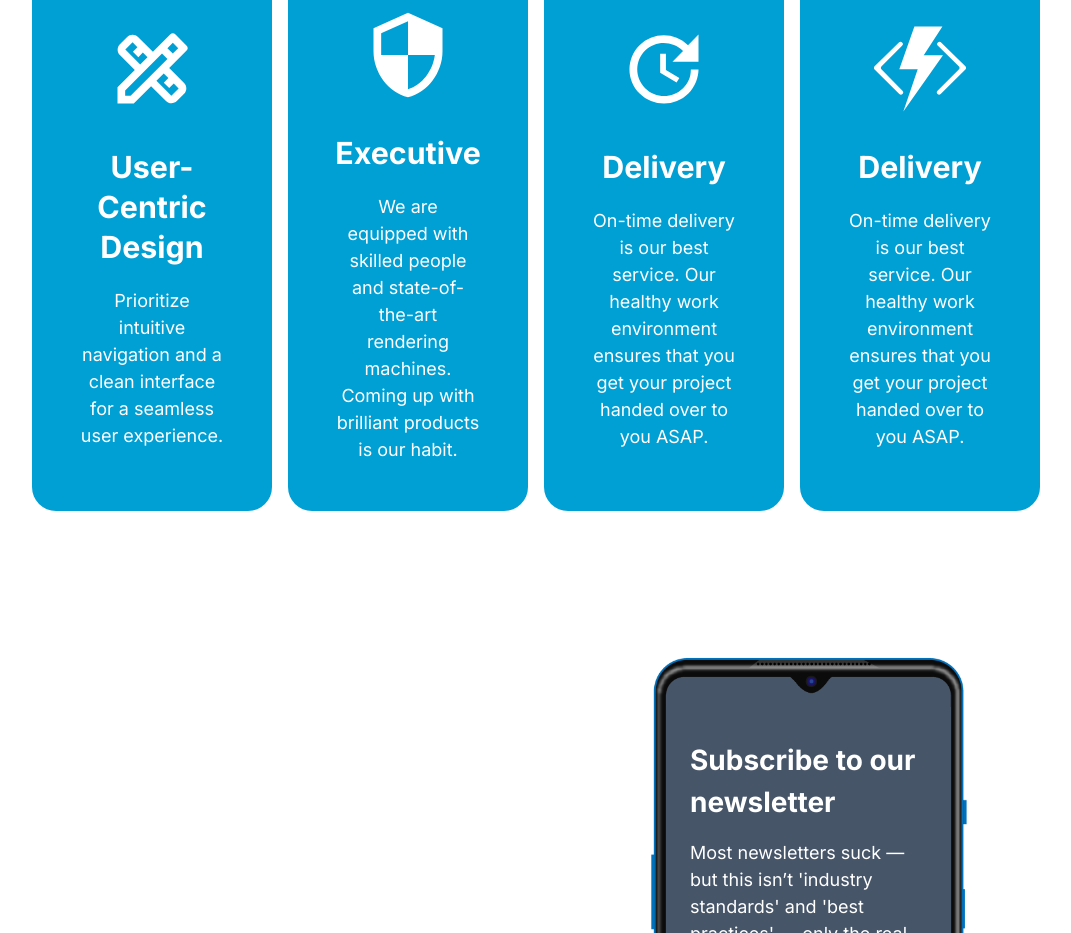
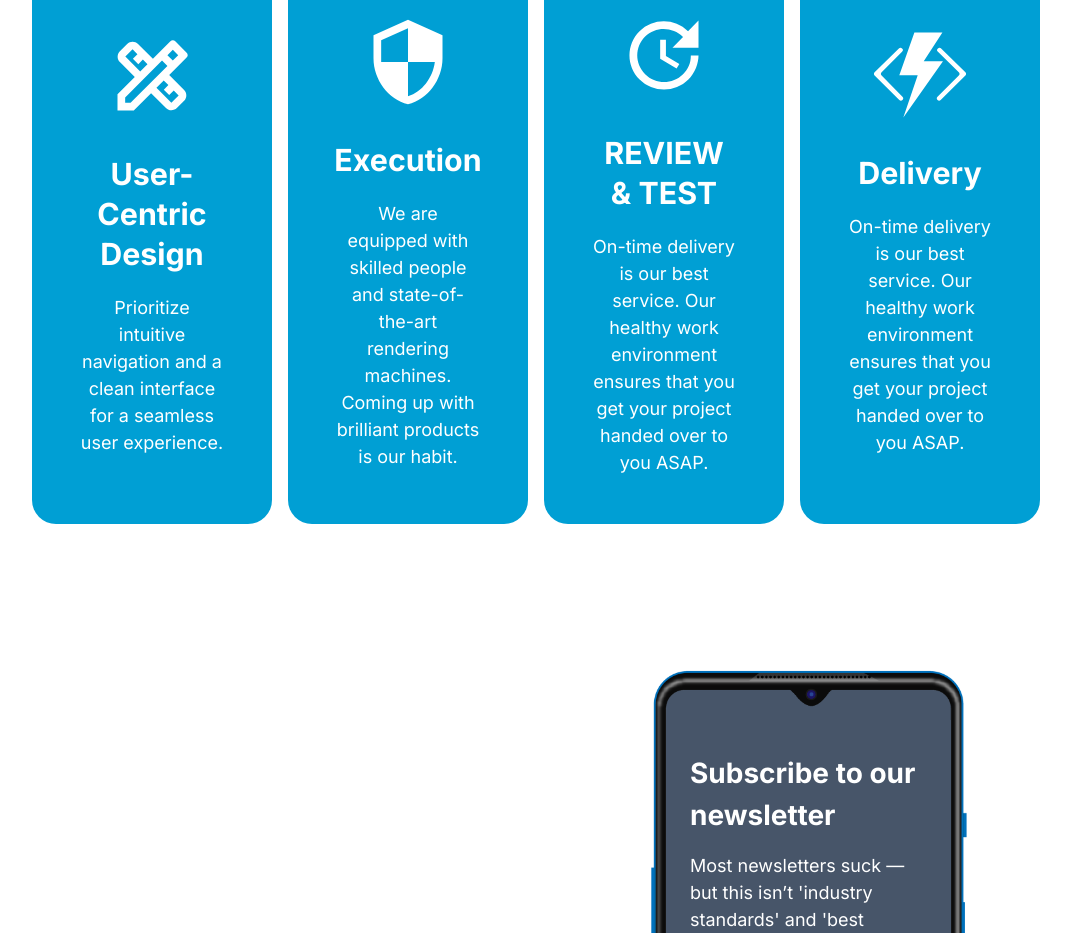
Before and after one commit to SagarOad/fbs-new, a Next.js app: page /services/web-dev in a window 1280 px wide. Shown: the part 2020-2953 px from the top of the page, without its empty margins (104-1175 px from the left). Built offline with nearby package versions, Linux system fonts and the light colour scheme.

Commit message:
New changes

```diff
--- a/src/Sections/Process.js
+++ b/src/Sections/Process.js
@@ -30,9 +30,21 @@ const Process = () => {
             </p>
           </div>
           <div className="col-span-12  m-2 rounded-3xl bg-[#009fd4] md:col-span-3 flex p-12 flex-col justify-center items-center">
-            <BsRocket className=" text-[86px] mb-1 text-white" />
+            <svg
+              stroke="currentColor"
+              fill="currentColor"
+              stroke-width="0"
+              viewBox="0 0 24 24"
+              class=" text-[92px] mx-auto mb-8 text-[#ffffff] group-hover:text-white"
+              height="1em"
+              width="1em"
+              xmlns="http://www.w3.org/2000/svg"
+            >
+              <path fill="none" d="M0 0h24v24H0z"></path>
+              <path d="M21 10.12h-6.78l2.74-2.82c-2.73-2.7-7.15-2.8-9.88-.1-2.73 2.71-2.73 7.08 0 9.79s7.15 2.71 9.88 0C18.32 15.65 19 14.08 19 12.1h2c0 1.98-.88 4.55-2.64 6.29-3.51 3.48-9.21 3.48-12.72 0-3.5-3.47-3.53-9.11-.02-12.58s9.14-3.47 12.65 0L21 3v7.12zM12.5 8v4.25l3.5 2.08-.72 1.21L11 13V8h1.5z"></path>
+            </svg>
             <h2 className=" text-center text-white leading-10 mb-2 font-bold text-[1.9rem]">
-              Delivery
+              REVIEW & TEST
             </h2>
             <p className="leading-normal text-white mt-3 text-center text-[18px] md:text-[18px]">
               On-time delivery is our best service. Our healthy work environment
--- a/src/app/services/web-dev/page.js
+++ b/src/app/services/web-dev/page.js
@@ -151,7 +151,7 @@ const page = () => {
               <path d="M12 1L3 5v6c0 5.55 3.84 10.74 9 12 5.16-1.26 9-6.45 9-12V5l-9-4zm0 10.99h7c-.53 4.12-3.28 7.79-7 8.94V12H5V6.3l7-3.11v8.8z"></path>
             </svg>
             <h2 className=" text-center text-white leading-10 mb-2 font-bold text-[1.9rem]">
-              Executive
+              Execution
             </h2>
             <p className="leading-normal text-white mt-3 text-center text-[18px] md:text-[18px]">
               We are equipped with skilled people and state-of-the-art rendering
@@ -173,7 +173,7 @@ const page = () => {
               <path d="M21 10.12h-6.78l2.74-2.82c-2.73-2.7-7.15-2.8-9.88-.1-2.73 2.71-2.73 7.08 0 9.79s7.15 2.71 9.88 0C18.32 15.65 19 14.08 19 12.1h2c0 1.98-.88 4.55-2.64 6.29-3.51 3.48-9.21 3.48-12.72 0-3.5-3.47-3.53-9.11-.02-12.58s9.14-3.47 12.65 0L21 3v7.12zM12.5 8v4.25l3.5 2.08-.72 1.21L11 13V8h1.5z"></path>
             </svg>
             <h2 className=" text-center text-white leading-10 mb-2 font-bold text-[1.9rem]">
-              Delivery
+              REVIEW & TEST
             </h2>
             <p className="leading-normal text-white mt-3 text-center text-[18px] md:text-[18px]">
               On-time delivery is our best service. Our healthy work environment
```
